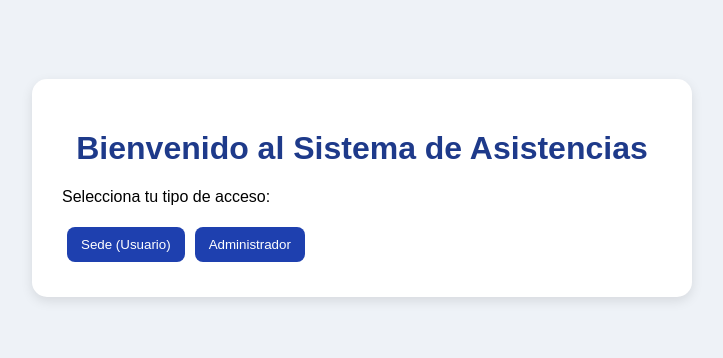
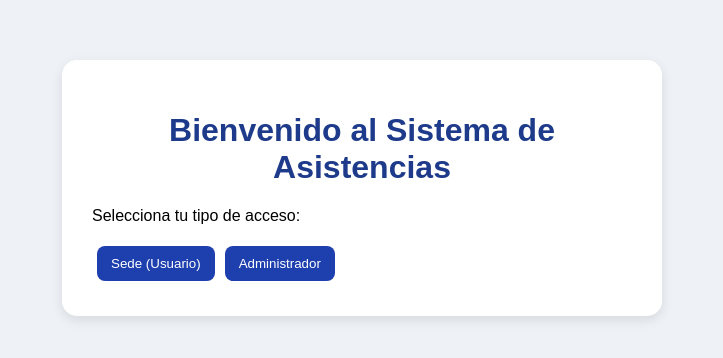
Before and after one commit to M1LT0N3R2431/asistencias, a React (Vite) app: page / in a window 1280 px wide. Shown: the part 212-570 px from the top of the page, without its empty margins (278-1001 px from the left). Built offline with nearby package versions, Linux system fonts and the light colour scheme.

Commit message:
Update index.css

```diff
--- a/src/index.css
+++ b/src/index.css
@@ -1,4 +1,3 @@
-body {
-  margin: 0;
-  background-color: #dbeafe;
-}
+/* reset muy básico */
+* { box-sizing: border-box; }
+html, body, #root { height: 100%; margin: 0; padding: 0; font-family: 'Roboto', sans-serif; }
```
